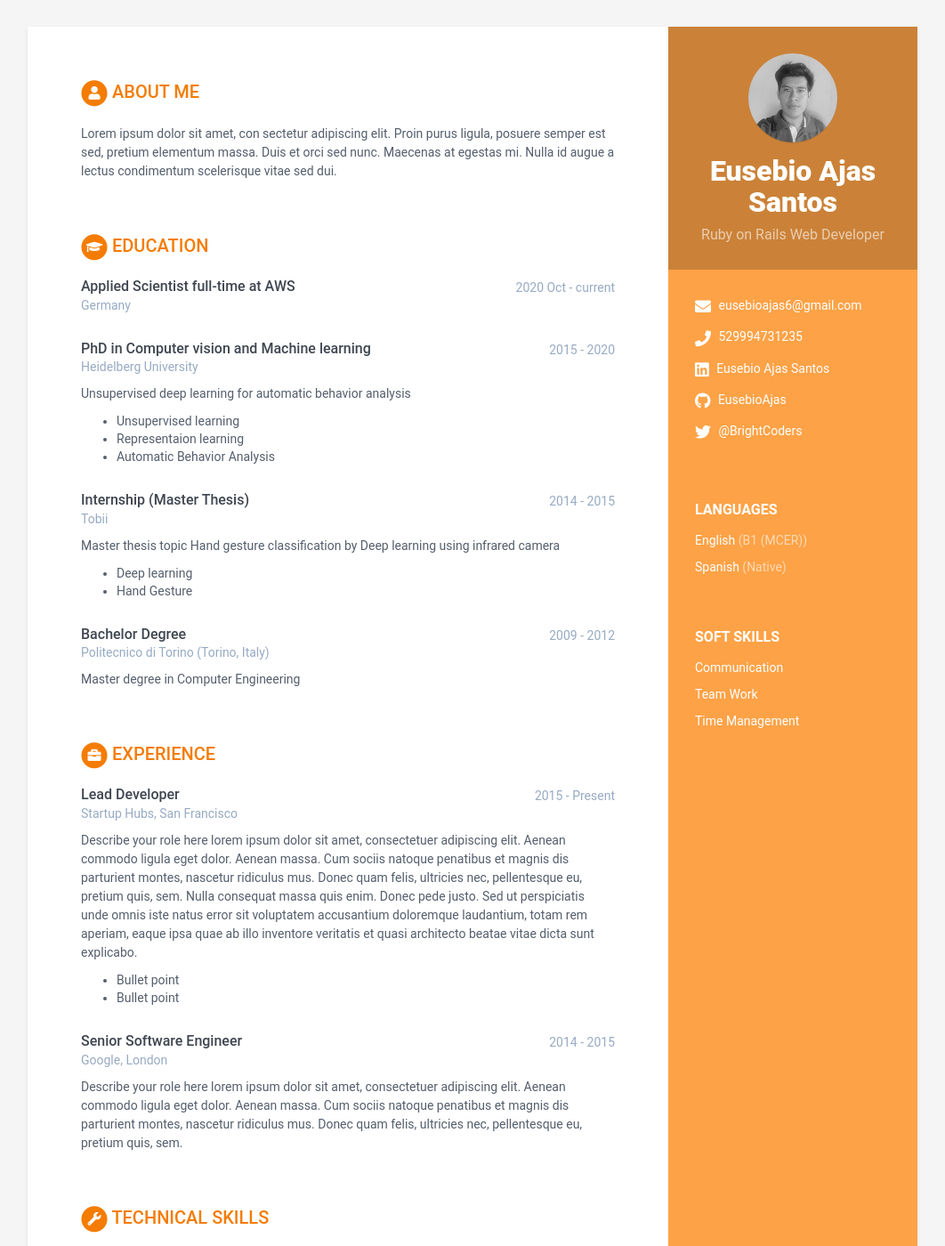
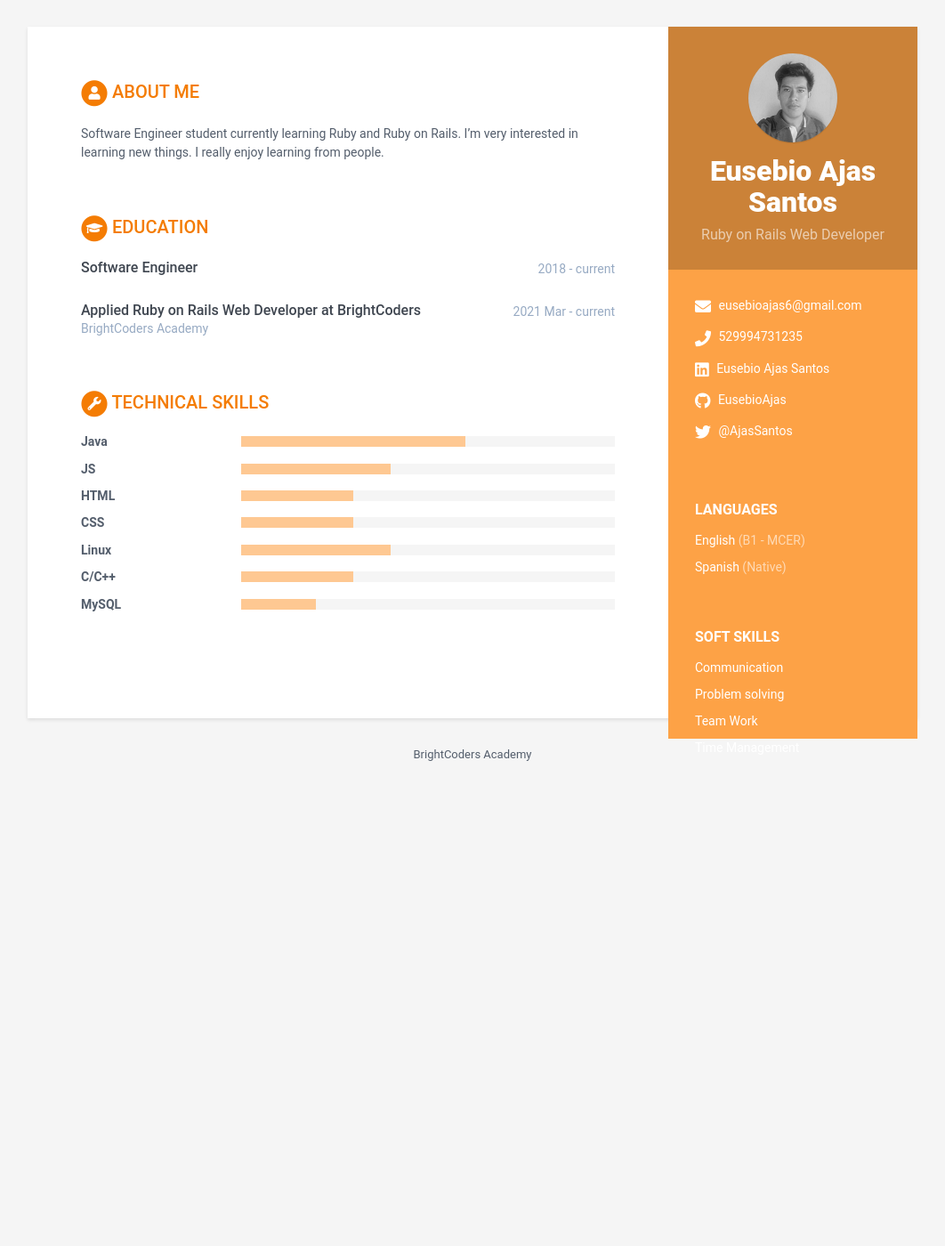
Before and after one commit to BC-MAR-21-ROR/kata-resume-EusebioAjas, a Jekyll site: the page built from index.html, in a window 1280 px wide and 1400 px high. Shown: the whole window at 89% size, without its empty margins (109-1171 px from the left). Built offline with Jekyll 4.4.1, drawn with Linux system fonts in a browser that asks for light colours; some of the changed text lies outside the part shown.

Commit message:
update resume

```diff
--- a/_data/data.yml
+++ b/_data/data.yml
@@ -19,7 +19,7 @@ sidebar:
   github: EusebioAjas
   gitlab:
   bitbucket:
-  twitter: '@BrightCoders'
+  twitter: '@AjasSantos'
   stack-overflow: # Number/Username, e.g. 123456/alandoe
   codewars:
   goodreads: # Number-Username, e.g. 123456-alandoe
@@ -27,7 +27,7 @@ sidebar:
   # Actualiza según los idiomas y nieles que tienes. Agrega o Elimina según sea necesario.
   languages:
     - idiom: English
-      level: B1 (MCER) # Utiliza el resultado de tu examen oficial, o el nivel de acuerdo al modelo Dreyfus
+      level: B1 - MCER # Utiliza el resultado de tu examen oficial, o el nivel de acuerdo al modelo Dreyfus
 
     - idiom: Spanish
       level: Native # Utiliza el resultado de tu examen oficial, o el nivel de acuerdo al modelo Dreyfus
@@ -40,6 +40,9 @@ sidebar:
     - item: Communication
       link: # dejar en blanco
 
+    - item: Problem solving
+      link: # dejar en blanco
+
     - item: Team Work
       link: # dejar en blanco
 
@@ -50,67 +53,47 @@ sidebar:
 career-profile:
   title: About Me # NO MODIFICAR
   summary: |
-    Lorem ipsum dolor sit amet, con sectetur adipiscing elit. Proin purus ligula, posuere semper est sed, pretium elementum massa. Duis et orci sed nunc. Maecenas at egestas mi. Nulla id augue a lectus condimentum scelerisque vitae sed dui.
+    Software Engineer student currently learning Ruby and Ruby on Rails. I'm very interested in learning new things. I really enjoy learning from people.
 
 # Registra aquí tus estudios. Agrega o elimina según sea necesario
 educationcomplete:
-  - degree: Applied Scientist full-time at AWS
-    university: Germany
-    time: 2020 Oct - current
+  - degree: Software Engineer
+    university:
+    time: 2018 - current
     details: |
 
-  - degree: PhD in Computer vision and Machine learning
-    university: Heidelberg University
-    time: 2015 - 2020
+  - degree: Applied Ruby on Rails Web Developer at BrightCoders
+    university: BrightCoders Academy
+    time: 2021 Mar - current
     details: |
-      Unsupervised deep learning for automatic behavior analysis
-
-        - Unsupervised learning
-        - Representaion learning
-        - Automatic Behavior Analysis
-
-  - degree: Internship (Master Thesis)
-    university: Tobii
-    time: 2014 - 2015
-    details: |
-      Master thesis topic Hand gesture classification by Deep learning using infrared camera
-
-        - Deep learning
-        - Hand Gesture
-
-  - degree: Bachelor Degree
-    university: Politecnico di Torino (Torino, Italy)
-    time: 2009 - 2012
-    details: |
-      Master degree in Computer Engineering
 
 # Registra aquí tu experiencia. Agrega o elimina según sea necesario
 experiences:
-  - role: Lead Developer
-    time: 2015 - Present
-    company: Startup Hubs, San Francisco
-    details: |
-      Describe your role here lorem ipsum dolor sit amet, consectetuer
-      adipiscing elit. Aenean commodo ligula eget dolor. Aenean massa.
-      Cum sociis natoque penatibus et magnis dis parturient montes,
-      nascetur ridiculus mus. Donec quam felis, ultricies nec,
-      pellentesque eu, pretium quis, sem. Nulla consequat massa quis
-      enim. Donec pede justo. Sed ut perspiciatis unde omnis iste natus
-      error sit voluptatem accusantium doloremque laudantium, totam rem
-      aperiam, eaque ipsa quae ab illo inventore veritatis et quasi
-      architecto beatae vitae dicta sunt explicabo.
-        - Bullet point
-        - Bullet point
+  # - role: Lead Developer
+  #   time: 2015 - Present
+  #   company: Startup Hubs, San Francisco
+  #   details: |
+  #     Describe your role here lorem ipsum dolor sit amet, consectetuer
+  #     adipiscing elit. Aenean commodo ligula eget dolor. Aenean massa.
+  #     Cum sociis natoque penatibus et magnis dis parturient montes,
+  #     nascetur ridiculus mus. Donec quam felis, ultricies nec,
+  #     pellentesque eu, pretium quis, sem. Nulla consequat massa quis
+  #     enim. Donec pede justo. Sed ut perspiciatis unde omnis iste natus
+  #     error sit voluptatem accusantium doloremque laudantium, totam rem
+  #     aperiam, eaque ipsa quae ab illo inventore veritatis et quasi
+  #     architecto beatae vitae dicta sunt explicabo.
+  #       - Bullet point
+  #       - Bullet point
 
-  - role: Senior Software Engineer
-    time: 2014 - 2015
-    company: Google, London
-    details: |
-      Describe your role here lorem ipsum dolor sit amet, consectetuer
-      adipiscing elit. Aenean commodo ligula eget dolor. Aenean massa.
-      Cum sociis natoque penatibus et magnis dis parturient montes,
-      nascetur ridiculus mus. Donec quam felis, ultricies nec,
-      pellentesque eu, pretium quis, sem.
+  # - role: Senior Software Engineer
+  #   time: 2014 - 2015
+  #   company: Google, London
+  #   details: |
+  #     Describe your role here lorem ipsum dolor sit amet, consectetuer
+  #     adipiscing elit. Aenean commodo ligula eget dolor. Aenean massa.
+  #     Cum sociis natoque penatibus et magnis dis parturient montes,
+  #     nascetur ridiculus mus. Donec quam felis, ultricies nec,
+  #     pellentesque eu, pretium quis, sem.
 
 # Registra aquí tus habilidades técnicas, para level utiliza:
 # 20% para Novice
@@ -122,24 +105,27 @@ skills:
   title: Technical Skills # NO MODIFICAR
 
   toolset:
-    - name: Python
-      level: 20%
 
-    - name: PyTorch
+    - name: Java
+      level: 60%
+
+    - name: JS
       level: 40%
 
-    - name: Tensorflow
-      level: 60%
+    - name: HTML
+      level: 30%
 
-    - name: Caffe
-      level: 80%
+    - name: CSS
+      level: 30%
 
-    - name: Matlab
-      level: 100%
+    - name: Linux
+      level: 40%
 
     - name: C/C++
-      level: 40%
+      level: 30%
 
+    - name: MySQL
+      level: 20%
 # NO MODIFICAR
 footer: >
   BrightCoders Academy
```
